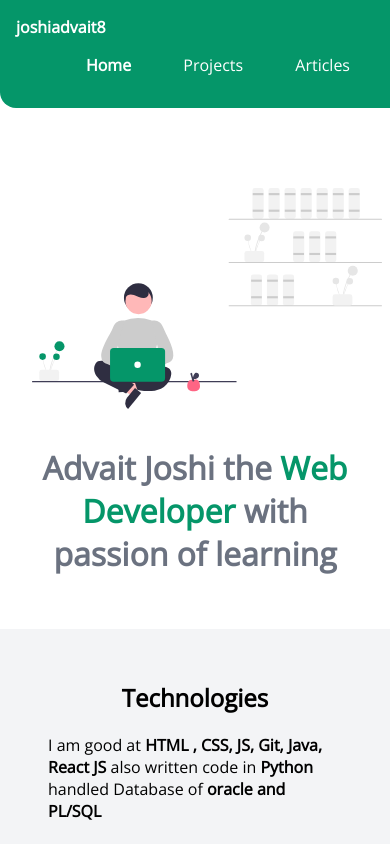
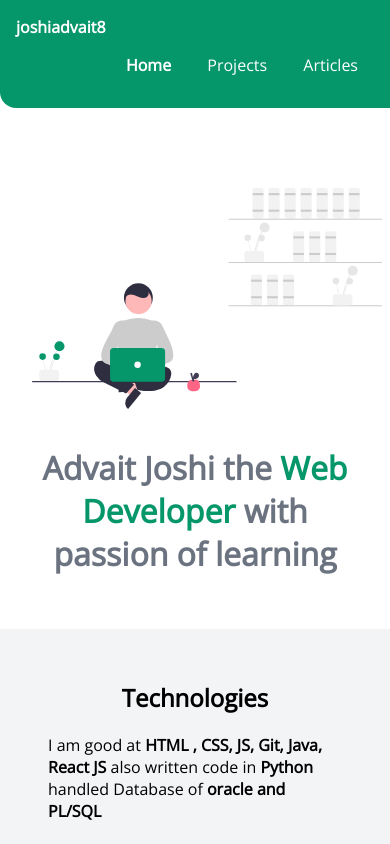
Before and after one commit to joshiadvait8/component-library, a plain HTML site: page index.html in a window 390 px wide. Shown: the top 844 px of the page. Drawn offline with nearby package versions, Linux system fonts and the light colour scheme.

Commit message:
style: navigation links responsive

```diff
--- a/style.css
+++ b/style.css
@@ -28,7 +28,7 @@ body {
 /* links */
 .link {
   text-decoration: none;
-  padding: 0.5rem 1rem;
+  padding: 0.5rem 0.5rem;
   margin-top: 1rem;
 }
 .link-primary {
```
